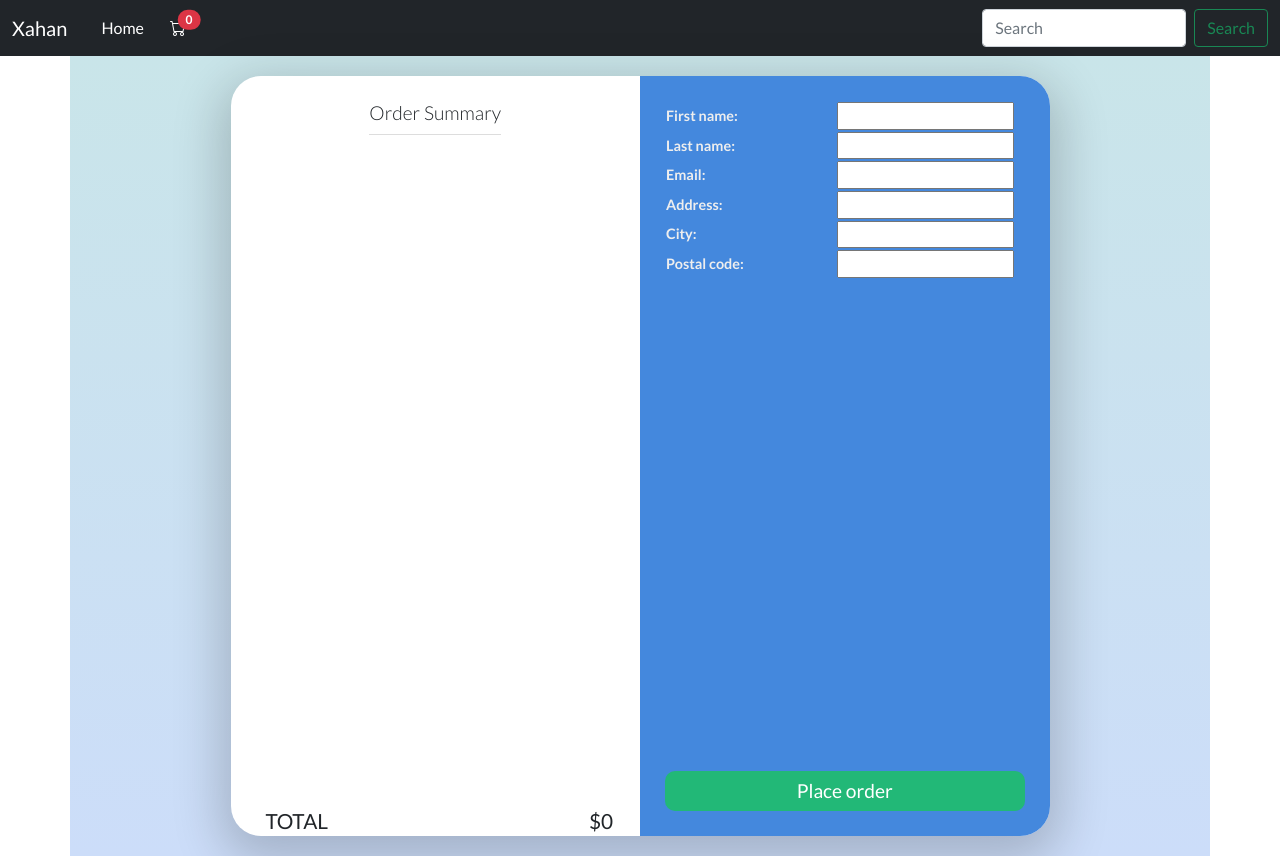
After one commit to mszahan/onlineshop_pakt_dj, a Django app: template templates/orders/order/create.html in a window 1280 px wide. The commit adds this page. Run offline with Django 3.2, Linux system fonts and the light colour scheme; the template is opened without the code that fills it: values that come from a table or form of the project are taken from there, others are empty; parts of the project's set-up code (start-up, migrations or seed data) failed here and were passed over; some libraries are stand-ins or nearby versions.

Commit message:
completed the chechout view now it can place order without payment

```diff
--- a/orders/forms.py
+++ b/orders/forms.py
@@ -1,9 +1,9 @@
 from django import forms
-from django.db.models import fields
 from .models import Order
 
 
 
 class OrderCreatForm(forms.ModelForm):
-    model = Order
-    fields = ['first_name', 'last_name', 'email', 'address', 'city', 'postal_code']
+    class Meta:
+        model = Order
+        fields = ['first_name', 'last_name', 'email', 'address', 'city', 'postal_code']
--- /dev/null
+++ b/static/css/checkout.css
@@ -0,0 +1,277 @@
+@import url(https://fonts.googleapis.com/css?family=Lato:400,300,700);
+body,html {
+  height:100%;
+  margin:0;
+  font-family:lato;
+}
+
+h2 {
+  margin-bottom:0px;
+  margin-top:25px;
+  text-align:center;
+  font-weight:200;
+  font-size:19px;
+  font-size:1.2rem;
+
+}
+.container {
+  height:100%;
+  -webkit-box-pack:center;
+  -webkit-justify-content:center;
+      -ms-flex-pack:center;
+          justify-content:center;
+  -webkit-box-align:center;
+  -webkit-align-items:center;
+      -ms-flex-align:center;
+          align-items:center;
+  display:-webkit-box;
+  display:-webkit-flex;
+  display:-ms-flexbox;
+  display:flex;
+  background:-webkit-linear-gradient(#c5e5e5, #ccddf9);
+  background:linear-gradient(#c9e5e9,#ccddf9);
+}
+.dropdown-select.visible {
+  display:block;
+}
+.dropdown {
+  position:relative;
+}
+ul {
+  margin:0;
+  padding:0;
+}
+ul li {
+  list-style:none;
+  padding-left:10px;
+  cursor:pointer;
+}
+ul li:hover {
+  background:rgba(255,255,255,0.1);
+}
+.dropdown-select {
+  position:absolute;
+  background:#77aaee;
+  text-align:left;
+  box-shadow:0px 3px 5px 0px rgba(0,0,0,0.1);
+  border-bottom-right-radius:5px;
+  border-bottom-left-radius:5px;
+  width:90%;
+  left:2px;
+  line-height:2em;
+  margin-top:2px;
+  box-sizing:border-box;
+}
+.thin {
+  font-weight:400;
+}
+.small {
+  font-size:12px;
+  font-size:.8rem;
+}
+.half-input-table {
+  border-collapse:collapse;
+  width:100%;
+}
+.half-input-table td:first-of-type {
+  border-right:10px solid #4488dd;
+  width:50%;
+}
+.window {
+  height:95%;
+  width:75%;
+  background:#fff;
+  display:-webkit-box;
+  display:-webkit-flex;
+  display:-ms-flexbox;
+  display:flex;
+  box-shadow: 0px 15px 50px 10px rgba(0, 0, 0, 0.2);
+  border-radius:30px;
+  z-index:10;
+}
+.order-info {
+  height:100%;
+  width:50%;
+  padding-left:25px;
+  padding-right:25px;
+  box-sizing:border-box;
+  display:-webkit-box;
+  display:-webkit-flex;
+  display:-ms-flexbox;
+  display:flex;
+  -webkit-box-pack:center;
+  -webkit-justify-content:center;
+      -ms-flex-pack:center;
+          justify-content:center;
+  position:relative;
+}
+.price {
+  bottom:0px;
+  position:absolute;
+  right:0px;
+  color:#4488dd;
+}
+.order-table td:first-of-type {
+  width:25%;
+}
+.order-table {
+    position:relative;
+}
+.line {
+  height:1px;
+  width:100%;
+  margin-top:10px;
+  margin-bottom:10px;
+  background:#ddd;
+}
+.order-table td:last-of-type {
+  vertical-align:top;
+  padding-left:25px;
+}
+.order-info-content {
+  table-layout:fixed;
+
+}
+
+.full-width {
+  width:100%;
+}
+.pay-btn {
+  border:none;
+  background:#22b877;
+  line-height:2em;
+  border-radius:10px;
+  font-size:19px;
+  font-size:1.2rem;
+  color:#fff;
+  cursor:pointer;
+  position:absolute;
+  bottom:25px;
+  width:calc(100% - 50px);
+  -webkit-transition:all .2s ease;
+          transition:all .2s ease;
+}
+.pay-btn:hover {
+  background:#22a877;
+    color:#eee;
+  -webkit-transition:all .2s ease;
+          transition:all .2s ease;
+}
+
+.total {
+  margin-top:10%;
+  font-size:20px;
+  font-size:1.3rem;
+  position:absolute;
+  bottom: 0px;
+  right:27px;
+  left:35px;
+}
+.dense {
+  line-height:1.2em;
+  font-size:16px;
+  font-size:1rem;
+}
+.input-field {
+  background:rgba(255,255,255,0.1);
+  margin-bottom:10px;
+  margin-top:3px;
+  line-height:1.5em;
+  font-size:20px;
+  font-size:1.3rem;
+  border:none;
+  padding:5px 10px 5px 10px;
+  color:#fff;
+  box-sizing:border-box;
+  width:100%;
+  margin-left:auto;
+  margin-right:auto;
+}
+.credit-info {
+  background:#4488dd;
+  height:100%;
+  width:50%;
+  color:#eee;
+  -webkit-box-pack:center;
+  -webkit-justify-content:center;
+      -ms-flex-pack:center;
+          justify-content:center;
+  font-size:14px;
+  font-size:.9rem;
+  display:-webkit-box;
+  display:-webkit-flex;
+  display:-ms-flexbox;
+  display:flex;
+  box-sizing:border-box;
+  padding-left:25px;
+  padding-right:25px;
+  border-top-right-radius:30px;
+  border-bottom-right-radius:30px;
+  position:relative;
+}
+.dropdown-btn {
+  background:rgba(255,255,255,0.1);
+  width:100%;
+  border-radius:5px;
+  text-align:center;
+  line-height:1.5em;
+  cursor:pointer;
+  position:relative;
+  -webkit-transition:background .2s ease;
+          transition:background .2s ease;
+}
+.dropdown-btn:after {
+  content: '\25BE';
+  right:8px;
+  position:absolute;
+}
+.dropdown-btn:hover {
+  background:rgba(255,255,255,0.2);
+  -webkit-transition:background .2s ease;
+          transition:background .2s ease;
+}
+.dropdown-select {
+  display:none;
+}
+.credit-card-image {
+  display:block;
+  max-height:80px;
+  margin-left:auto;
+  margin-right:auto;
+  margin-top:35px;
+  margin-bottom:15px;
+}
+.credit-info-content {
+  margin-top:25px;
+  -webkit-flex-flow:column;
+      -ms-flex-flow:column;
+          flex-flow:column;
+  display:-webkit-box;
+  display:-webkit-flex;
+  display:-ms-flexbox;
+  display:flex;
+  width:100%;
+}
+@media (max-width: 600px) {
+  .window {
+    width: 100%;
+    height: 100%;
+    display:block;
+    border-radius:0px;
+  }
+  .order-info {
+    width:100%;
+    height:auto;
+    padding-bottom:100px;
+    border-radius:0px;
+  }
+  .credit-info {
+    width:100%;
+    height:auto;
+    padding-bottom:100px;
+    border-radius:0px;
+  }
+  .pay-btn {
+    border-radius:0px;
+  }
+}
--- a/templates/base.html
+++ b/templates/base.html
@@ -114,5 +114,11 @@
 {% endblock footer %}
 
     <script src="https://cdn.jsdelivr.net/npm/bootstrap@5.0.2/dist/js/bootstrap.bundle.min.js" integrity="sha384-MrcW6ZMFYlzcLA8Nl+NtUVF0sA7MsXsP1UyJoMp4YLEuNSfAP+JcXn/tWtIaxVXM" crossorigin="anonymous"></script>
-</body>
+
+    {% block bottom %}
+
+    {% endblock bottom %}
+
+
+  </body>
 </html>
--- /dev/null
+++ b/templates/orders/order/create.html
@@ -0,0 +1,81 @@
+{% extends 'base.html' %}
+{% load static %}
+
+
+
+{% block head %}
+    <link rel="stylesheet" href="{% static 'css/checkout.css' %}">
+{% endblock head %}
+
+
+{% block title %}
+    checkout
+{% endblock title %}
+
+
+{% block main %}
+<div class='container'>
+    <div class='window'>
+      <div class='order-info'>
+        <div class='order-info-content'>
+          <h2>Order Summary</h2>
+                  <div class='line'></div>
+
+        <div class="me-5">
+
+
+            {% for item in cart %}
+
+            <table class='order-table'>
+              <tbody>
+                <tr>
+                  <td><img src='{{item.product.image.url}}' class='full-width'></img>
+                  </td>
+                  <td>
+                    <br> <span class='thin'>{{item.product.name}}</span>
+                    <br> Quantity : {{item.quantity}}<br> <span class='thin small'> Price: ${{item.price}} </span>
+                  </td>
+
+                </tr>
+                <tr>
+                  <td>
+                    <div class='price'>{{item.total_price}}</div>
+                  </td>
+                </tr>
+              </tbody>
+
+            </table>
+
+            <hr>
+            {% endfor %}
+        </div>
+
+
+
+    <div class='total mt-5' >
+      <span style='float:left;'>
+        TOTAL
+      </span>
+      <span style='float:right; text-align:right;'>
+        ${{cart.get_total_price}}
+      </span>
+    </div>
+
+  </div>
+  </div>
+          <div class='credit-info'>
+            <div class='credit-info-content'>
+                <form action="" method="post">
+                    {% csrf_token %}
+                    <table class='half-input-table'>
+                      {{form.as_table}}
+                    </table>
+                    <button class='pay-btn' type="submit">Place order</button>
+
+                </form>
+            </div>
+
+          </div>
+        </div>
+  </div>
+{% endblock main %}
```
Also changed, not shown: orders/views.py (+5 -5 lines), templates/orders/order/created.html (added, +14 -0 lines), db.sqlite3.
